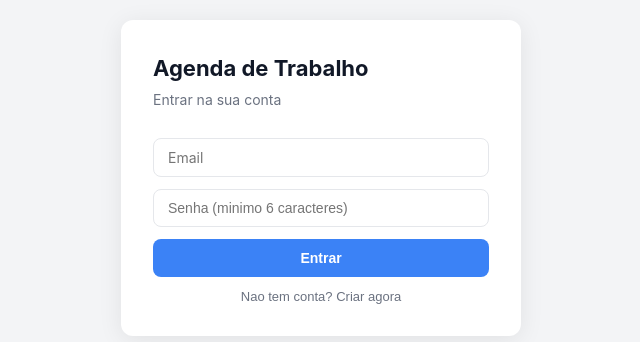
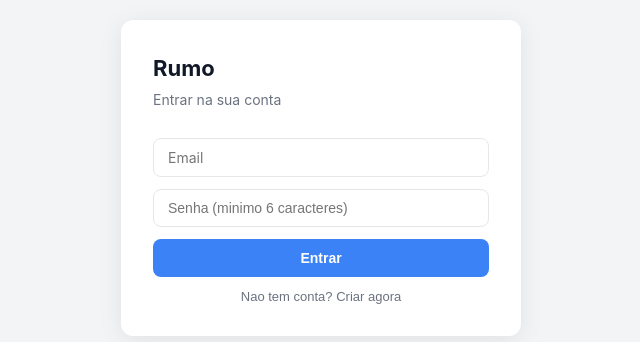
Before and after one commit to fabiocarvalhooo-web/taskflow, a Next.js app: page /login in a window 1280 px wide. Shown: the part 222-564 px from the top of the page, without its empty margins (319-959 px from the left). Built offline with nearby package versions, Linux system fonts and the light colour scheme.

Commit message:
feat: nome do app alterado para Rumo

```diff
--- a/app/layout.tsx
+++ b/app/layout.tsx
@@ -1,6 +1,6 @@
 import type { Metadata } from "next"
 import "./globals.css"
-export const metadata: Metadata = { title: "Agenda de Trabalho" }
+export const metadata: Metadata = { title: "Rumo" }
 export default function RootLayout({ children }: { children: React.ReactNode }) {
   return <html lang="pt-BR"><body>{children}</body></html>
 }
--- a/app/login/page.tsx
+++ b/app/login/page.tsx
@@ -28,7 +28,7 @@ export default function LoginPage() {
   return (
     <div style={{minHeight:"100vh",background:"#f3f4f6",display:"flex",alignItems:"center",justifyContent:"center",padding:20,fontFamily:"-apple-system,sans-serif"}}>
       <div style={{background:"white",borderRadius:12,padding:32,width:"100%",maxWidth:400,boxShadow:"0 4px 24px rgba(0,0,0,0.08)"}}>
-        <h1 style={{fontSize:22,fontWeight:700,marginBottom:4}}>Agenda de Trabalho</h1>
+        <h1 style={{fontSize:22,fontWeight:700,marginBottom:4}}>Rumo</h1>
         <p style={{color:"#6b7280",fontSize:14,marginBottom:28}}>{isSignUp?"Criar nova conta":"Entrar na sua conta"}</p>
         <div style={{display:"flex",flexDirection:"column",gap:12}}>
           <input type="email" placeholder="Email" value={email} onChange={e=>setEmail(e.target.value)} style={{padding:"10px 14px",border:"1px solid #e5e7eb",borderRadius:8,fontSize:14,outline:"none"}}/>
--- a/app/page.tsx
+++ b/app/page.tsx
@@ -58,7 +58,7 @@ export default function Dashboard() {
       <div className="page-wrapper">
         <div className="header">
           <div>
-            <h1>Agenda de Trabalho</h1>
+            <h1>Rumo</h1>
             <div className="date">{todayStr}</div>
           </div>
           <button className="btn-primary" onClick={sendStatus}>✉️ Enviar Status Atual</button>
--- a/app/projetos/page.tsx
+++ b/app/projetos/page.tsx
@@ -108,7 +108,7 @@ export default function ProjetosPage() {
       <div className="page-wrapper">
         <div className="header">
           <div>
-            <h1>Agenda de Trabalho</h1>
+            <h1>Rumo</h1>
             <div className="date">{new Date().toLocaleDateString("pt-BR",{weekday:"long",day:"numeric",month:"long",year:"numeric"})}</div>
           </div>
           <button className="btn-primary" onClick={()=>setShowNewProject(true)}>+ Novo Projeto</button>
--- a/components/Nav.tsx
+++ b/components/Nav.tsx
@@ -12,7 +12,7 @@ export default function Nav() {
   return (
     <nav className="nav">
       <div className="nav-inner">
-        <span style={{fontWeight:700,fontSize:15}}>Agenda de Trabalho</span>
+        <span style={{fontWeight:700,fontSize:15}}>Rumo</span>
         <div className="nav-links">
           {links.map(l => (
             <Link key={l.href} href={l.href} className={"nav-link" + (path===l.href?" active":"")}>{l.label}</Link>
```
